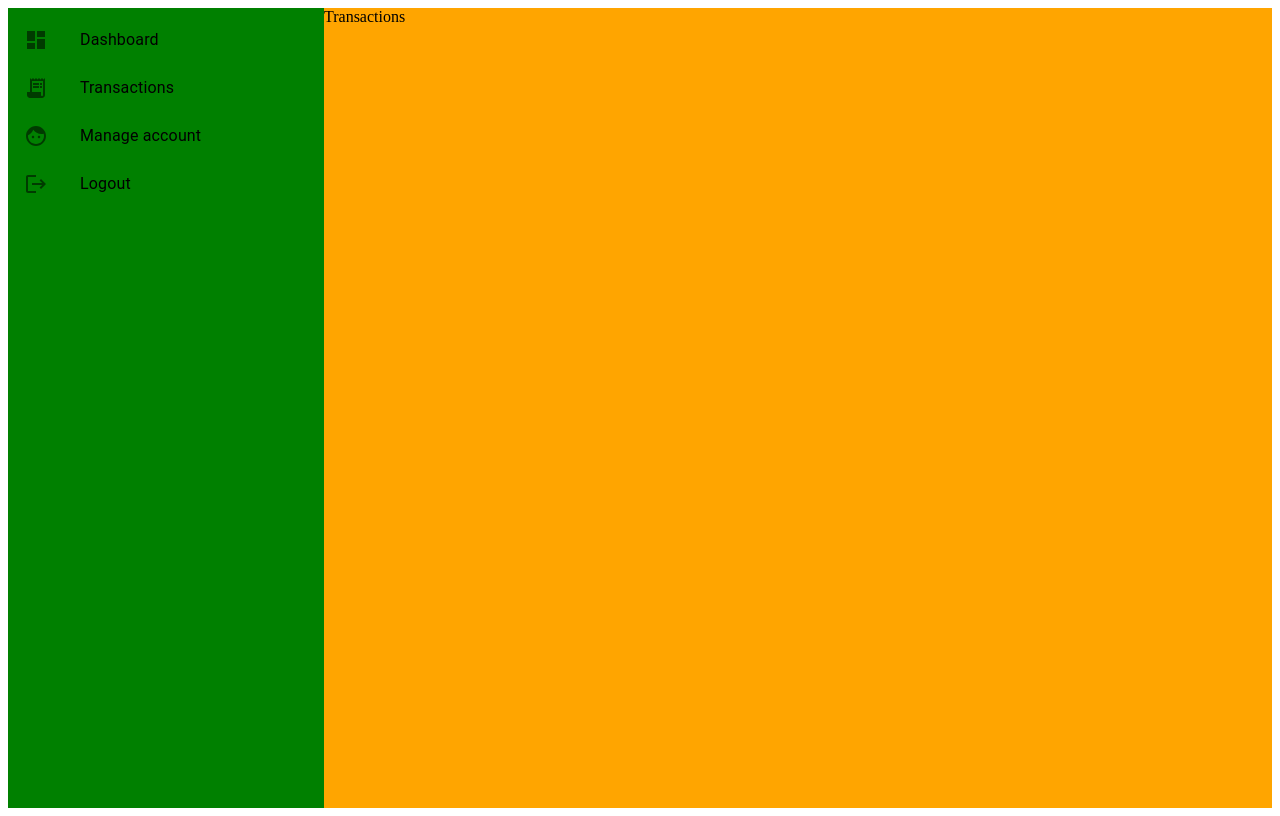
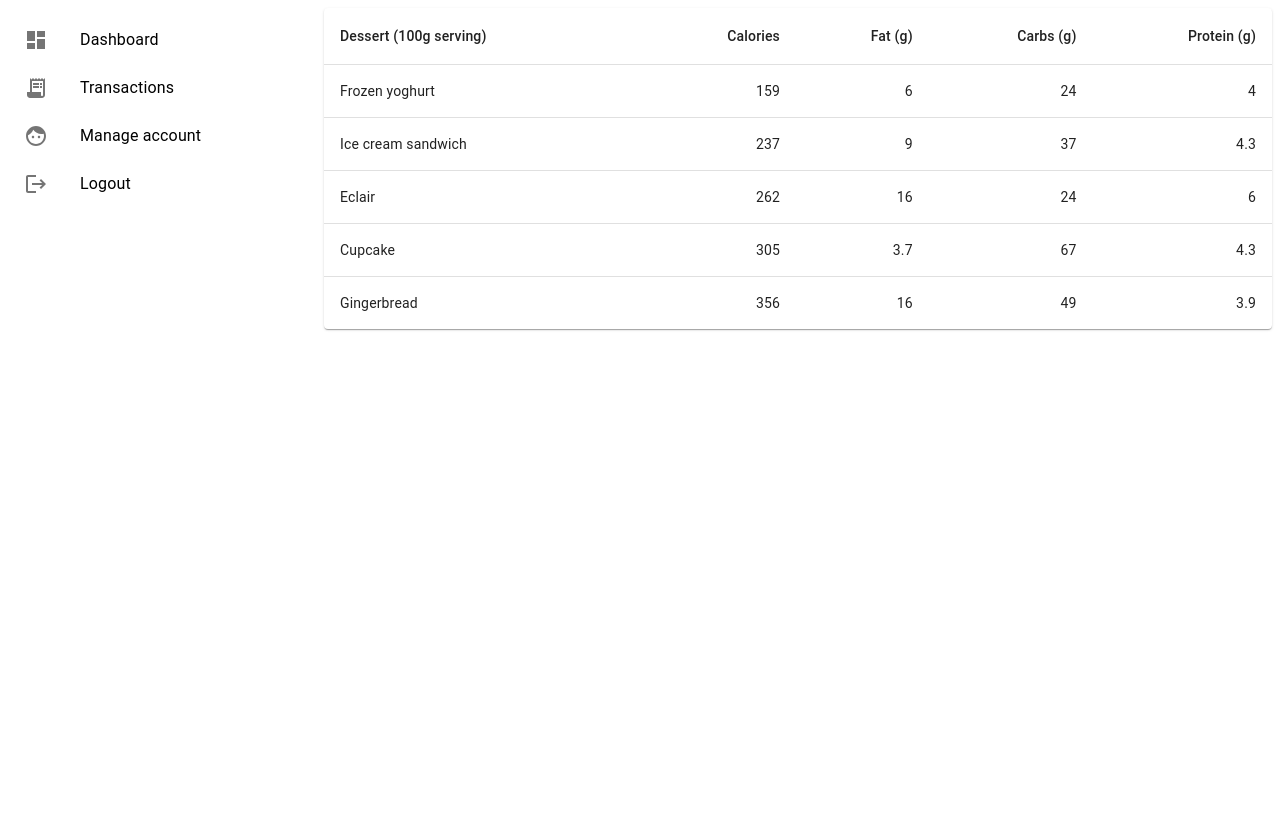
Before and after one commit to CUPCAKESENG/SENG2021, a React (Create React App) app in the folder frontend/: page /dashboard in a window 1280 px wide. Both pictures are taken after a click on the item "Transactions". Built offline with nearby package versions, Linux system fonts and the light colour scheme.

Commit message:
got the table cell on the transactions board

```diff
--- a/frontend/src/components/List.js
+++ b/frontend/src/components/List.js
@@ -48,7 +48,7 @@
     console.log('Logout clicked');
   }
   return (
-    <Box sx={{ width: '25%', maxWidth: windowDimensions.width, height: windowDimensions.height, bgcolor: 'green' }}>
+    <Box sx={{ width: '25%', maxWidth: windowDimensions.width, height: windowDimensions.height, bgcolor: 'background.paper' }}>
       <nav aria-label="main mailbox folders">
         <List>
           <ListItem disablePadding onClick={handleDashboardClick}>
--- a/frontend/src/components/PageView.js
+++ b/frontend/src/components/PageView.js
@@ -15,9 +15,10 @@
   }
 
   return (
-    <Box  sx={{ width: '75%', maxWidth: windowDimensions.width, height: windowDimensions.height, bgcolor: 'orange' }}>
+    <Box  sx={{ width: '75%', maxWidth: windowDimensions.width, height: windowDimensions.height, bgcolor: 'background.paper' }}>
 
       {props.component}
+
     </Box>
   )
 }
--- /dev/null
+++ b/frontend/src/components/TableCell.js
@@ -0,0 +1,54 @@
+import * as React from 'react';
+import Table from '@mui/material/Table';
+import TableBody from '@mui/material/TableBody';
+import TableCell from '@mui/material/TableCell';
+import TableContainer from '@mui/material/TableContainer';
+import TableHead from '@mui/material/TableHead';
+import TableRow from '@mui/material/TableRow';
+import Paper from '@mui/material/Paper';
+
+function createData(name, calories, fat, carbs, protein) {
+  return { name, calories, fat, carbs, protein };
+}
+
+const rows = [
+  createData('Frozen yoghurt', 159, 6.0, 24, 4.0),
+  createData('Ice cream sandwich', 237, 9.0, 37, 4.3),
+  createData('Eclair', 262, 16.0, 24, 6.0),
+  createData('Cupcake', 305, 3.7, 67, 4.3),
+  createData('Gingerbread', 356, 16.0, 49, 3.9),
+];
+
+export default function BasicTable() {
+  return (
+    <TableContainer component={Paper}>
+      <Table sx={{ minWidth: 650 }} aria-label="simple table">
+        <TableHead>
+          <TableRow>
+            <TableCell>Dessert (100g serving)</TableCell>
+            <TableCell align="right">Calories</TableCell>
+            <TableCell align="right">Fat&nbsp;(g)</TableCell>
+            <TableCell align="right">Carbs&nbsp;(g)</TableCell>
+            <TableCell align="right">Protein&nbsp;(g)</TableCell>
+          </TableRow>
+        </TableHead>
+        <TableBody>
+          {rows.map((row) => (
+            <TableRow
+              key={row.name}
+              sx={{ '&:last-child td, &:last-child th': { border: 0 } }}
+            >
+              <TableCell component="th" scope="row">
+                {row.name}
+              </TableCell>
+              <TableCell align="right">{row.calories}</TableCell>
+              <TableCell align="right">{row.fat}</TableCell>
+              <TableCell align="right">{row.carbs}</TableCell>
+              <TableCell align="right">{row.protein}</TableCell>
+            </TableRow>
+          ))}
+        </TableBody>
+      </Table>
+    </TableContainer>
+  );
+}
--- a/frontend/src/pages/DashboardData.js
+++ b/frontend/src/pages/DashboardData.js
@@ -1,7 +1,9 @@
+
 export const DashboardData = () => {
   return (
     <>
       <text>Dashboard analytical data</text>
+
     </>
   )
 }
--- a/frontend/src/pages/Transactions.js
+++ b/frontend/src/pages/Transactions.js
@@ -1,7 +1,9 @@
+import BasicTable from "../components/TableCell";
+
 export const Transactions = () => {
   return(
     <>
-    <text>Transactions</text>
+      <BasicTable />
     </>
   )
 }
```
